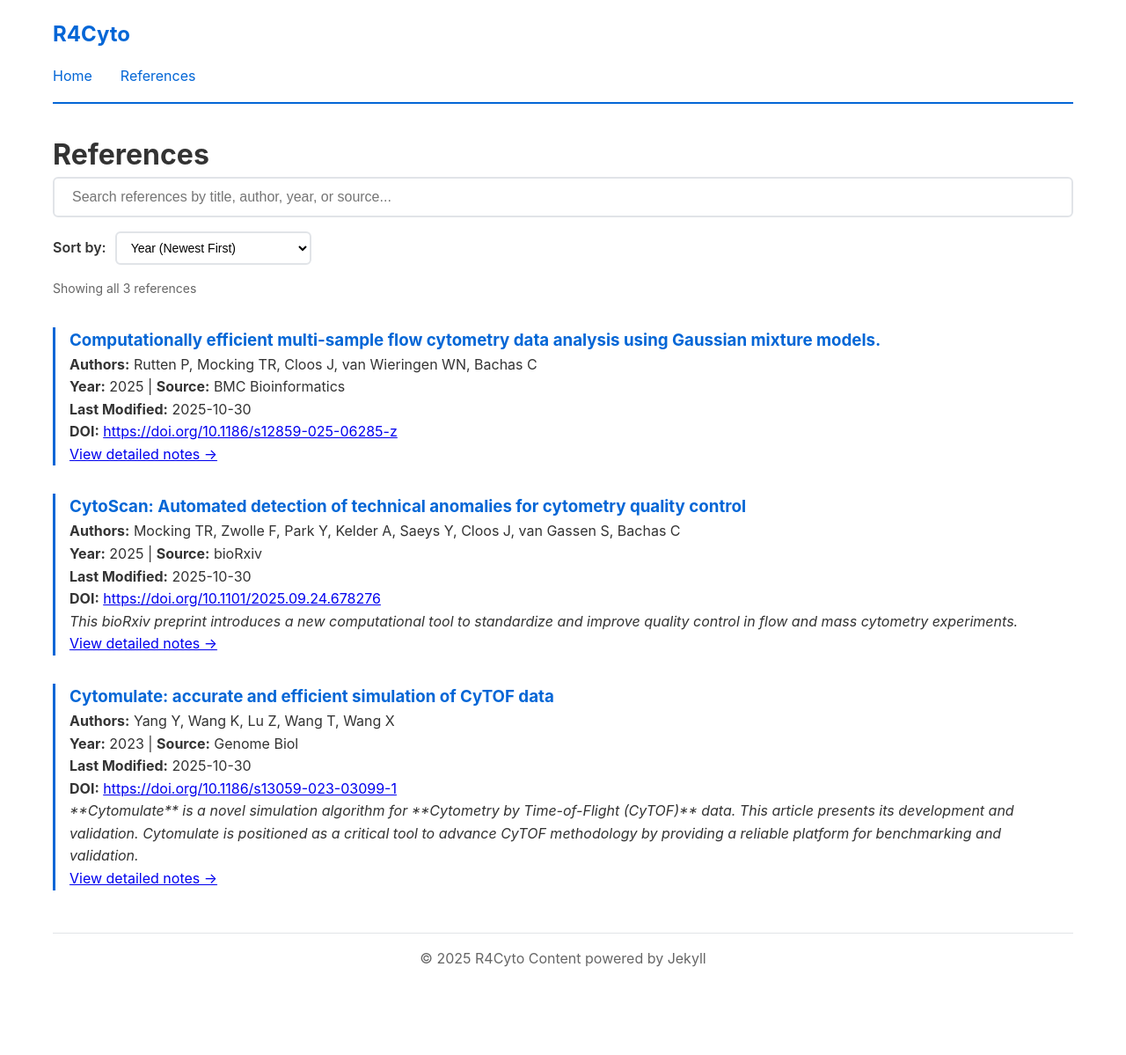
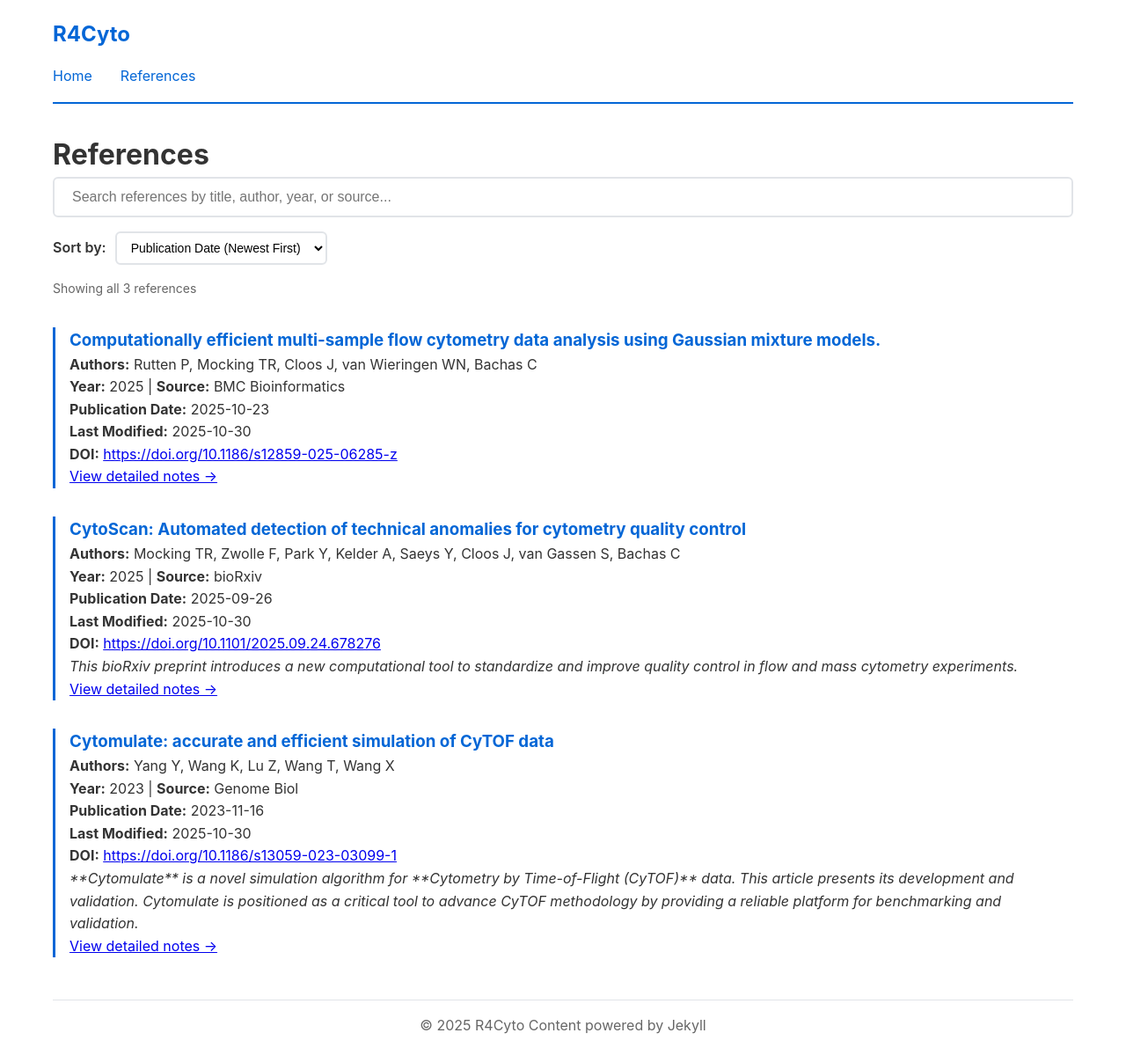
Before and after one commit to R4Cyto/r4cyto.github.io, a Jekyll site: the page built from references.md, in a window 1280 px wide. Shown: the whole page at 88% size. Built offline with Jekyll 4.4.1, drawn with Linux system fonts in a browser that asks for light colours; before the commit the page ends 1122 px from its top, so only the background shows below that.

Commit message:
Add publication in ISO format.

```diff
--- a/_references/2023-yang-y.md
+++ b/_references/2023-yang-y.md
@@ -3,6 +3,7 @@ layout: reference
 title: "Cytomulate: accurate and efficient simulation of CyTOF data"
 author: "Yang Y, Wang K, Lu Z, Wang T, Wang X"
 author_key: "yang-y"
+pub_date: '2023-11-16'
 year: 2023
 source: "Genome Biol"
 doi: "https://doi.org/10.1186/s13059-023-03099-1"
--- a/_references/2025-mocking-tr.md
+++ b/_references/2025-mocking-tr.md
@@ -4,6 +4,7 @@ title: 'CytoScan: Automated detection of technical anomalies for cytometry quali
   control'
 author: Mocking TR, Zwolle F, Park Y, Kelder A, Saeys Y, Cloos J, van Gassen S, Bachas
   C
+pub_date: '2025-09-26'
 year: 2025
 author_key: mocking-tr
 source: bioRxiv
@@ -14,7 +15,7 @@ editor_comment: 'This bioRxiv preprint introduces a new computational tool to st
 
 ## Additional Notes
 
-### Article Summary
+### 📰 Article Summary
 
 1.  The paper presents **CytoScan**, a novel R package designed to automate the detection of technical anomalies and ensure quality control in large, multi-parameter cytometry datasets.
 2.  It addresses the challenge of spurious technical effects, which arise from standardization issues and complicate downstream analysis of cellular phenotypes.
@@ -22,7 +23,7 @@ editor_comment: 'This bioRxiv preprint introduces a new computational tool to st
 4.  The tool was validated using both controlled simulations of marker distribution skewing and observations of real-life technical effects, demonstrating high accuracy in detection.
 5.  By providing informative visualizations and operating efficiently on consumer-grade hardware, CytoScan offers a highly accessible and reliable solution for quality-control in cytometry pipelines.
 
-### Key Findings
+###  🎯 Key Findings
 
 1.  **Need for Automation:** Complex, multi-parameter cytometry studies urgently require **user-friendly, automated tools** to detect technical variations that skew marker distributions.
 2.  **CytoScan Development:** The researchers developed and present the **CytoScan R package** to fill the gap in exploratory data analysis tools for post-acquisition quality control.
--- a/_references/2025-rutten-p.md
+++ b/_references/2025-rutten-p.md
@@ -3,6 +3,7 @@ layout: reference
 title: Computationally efficient multi-sample flow cytometry data analysis using Gaussian
   mixture models.
 author: Rutten P, Mocking TR, Cloos J, van Wieringen WN, Bachas C
+pub_date: '2025-10-23'
 year: 2025
 author_key: rutten-p
 source: BMC Bioinformatics
--- a/references.md
+++ b/references.md
@@ -13,6 +13,8 @@ title: References
   <div class="sort-container">
     <label for="sort-select">Sort by:</label>
     <select id="sort-select">
+      <option value="pub-date-desc">Publication Date (Newest First)</option>
+      <option value="pub-date-asc">Publication Date (Oldest First)</option>
       <option value="year-desc">Year (Newest First)</option>
       <option value="year-asc">Year (Oldest First)</option>
       <option value="modified-desc">Last Modified (Newest First)</option>
@@ -34,10 +36,14 @@ title: References
      data-year="{{ ref.year }}"
      data-source="{{ ref.source | downcase }}"
      data-modified="{{ ref.last_modified | default: '1970-01-01' }}"
-     data-author-sort="{{ ref.author_key | downcase }}">
+     data-author-sort="{{ ref.author_key | downcase }}"
+     data-pub-date="{{ ref.pub_date | default: '1970-01-01' }}">
   <h3><a href="{{ ref.url }}">{{ ref.title }}</a></h3>
   <p><strong>Authors:</strong> {{ ref.author }}</p>
   <p><strong>Year:</strong> {{ ref.year }} | <strong>Source:</strong> {{ ref.source }}</p>
+  {% if ref.pub_date %}
+  <p><strong>Publication Date:</strong> {{ ref.pub_date }}</p>
+  {% endif %}
   {% if ref.last_modified %}
   <p><strong>Last Modified:</strong> {{ ref.last_modified }}</p>
   {% endif %}
@@ -75,6 +81,20 @@ document.addEventListener('DOMContentLoaded', function() {
       let aVal, bVal;
 
       switch(sortValue) {
+        // --- NEW PUB DATE SORTING ---
+        case 'pub-date-desc':
+          aVal = new Date(a.getAttribute('data-pub-date'));
+          bVal = new Date(b.getAttribute('data-pub-date'));
+          // Subtracting Dates returns the difference in milliseconds: bVal - aVal sorts newest first (desc)
+          return bVal - aVal;
+
+        case 'pub-date-asc':
+          aVal = new Date(a.getAttribute('data-pub-date'));
+          bVal = new Date(b.getAttribute('data-pub-date'));
+          // aVal - bVal sorts oldest first (asc)
+          return aVal - bVal;
+        // -----------------------------
+
         case 'year-desc':
           aVal = parseInt(a.getAttribute('data-year'));
           bVal = parseInt(b.getAttribute('data-year'));
@@ -124,9 +144,9 @@ document.addEventListener('DOMContentLoaded', function() {
       const source = ref.getAttribute('data-source');
 
       const matches = title.includes(searchTerm) ||
-                     author.includes(searchTerm) ||
-                     year.includes(searchTerm) ||
-                     source.includes(searchTerm);
+                      author.includes(searchTerm) ||
+                      year.includes(searchTerm) ||
+                      source.includes(searchTerm);
 
       ref.style.display = matches ? '' : 'none';
     });
@@ -138,5 +158,8 @@ document.addEventListener('DOMContentLoaded', function() {
 
   searchBox.addEventListener('input', filterReferences);
   sortSelect.addEventListener('change', sortReferences);
+
+  // Initial sort to apply the default 'pub-date-desc' or 'year-desc' if you change the default option
+  sortReferences();
 });
 </script>
```
Also changed, not shown: 2 other files.
